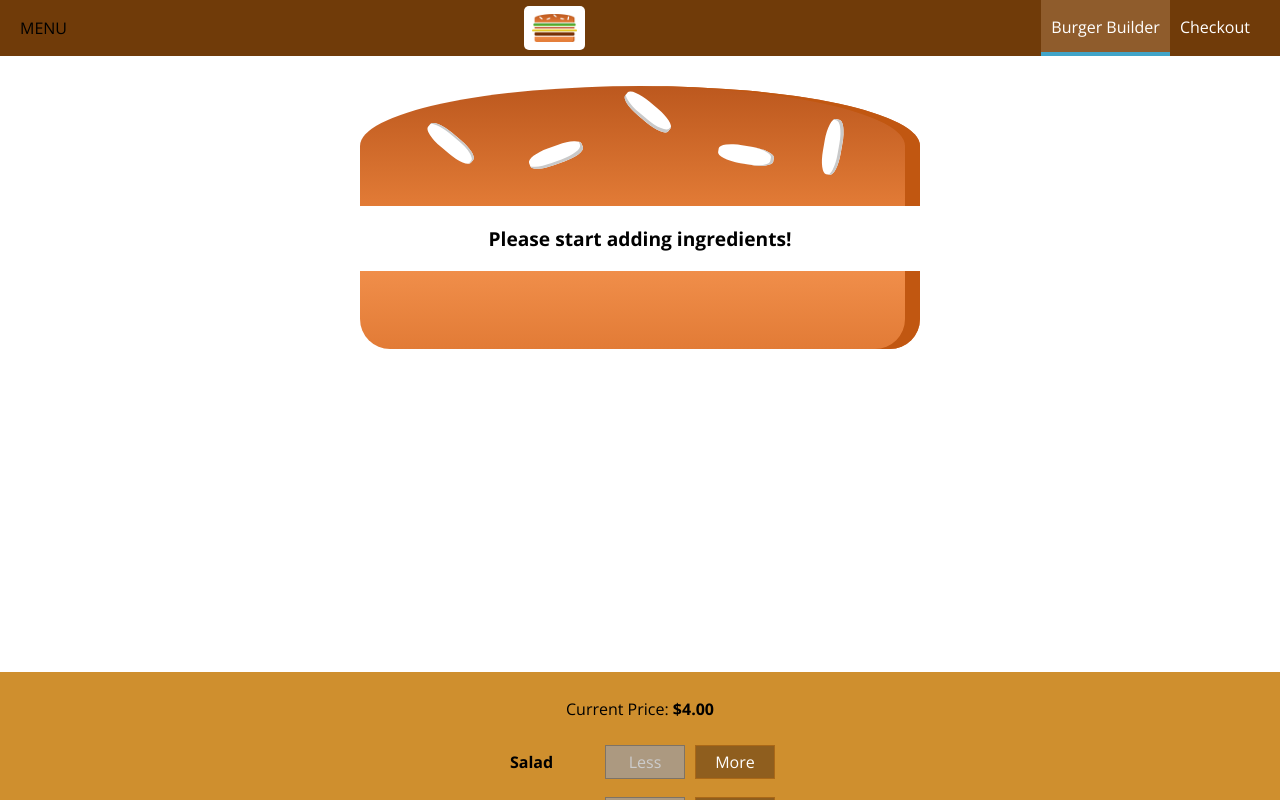
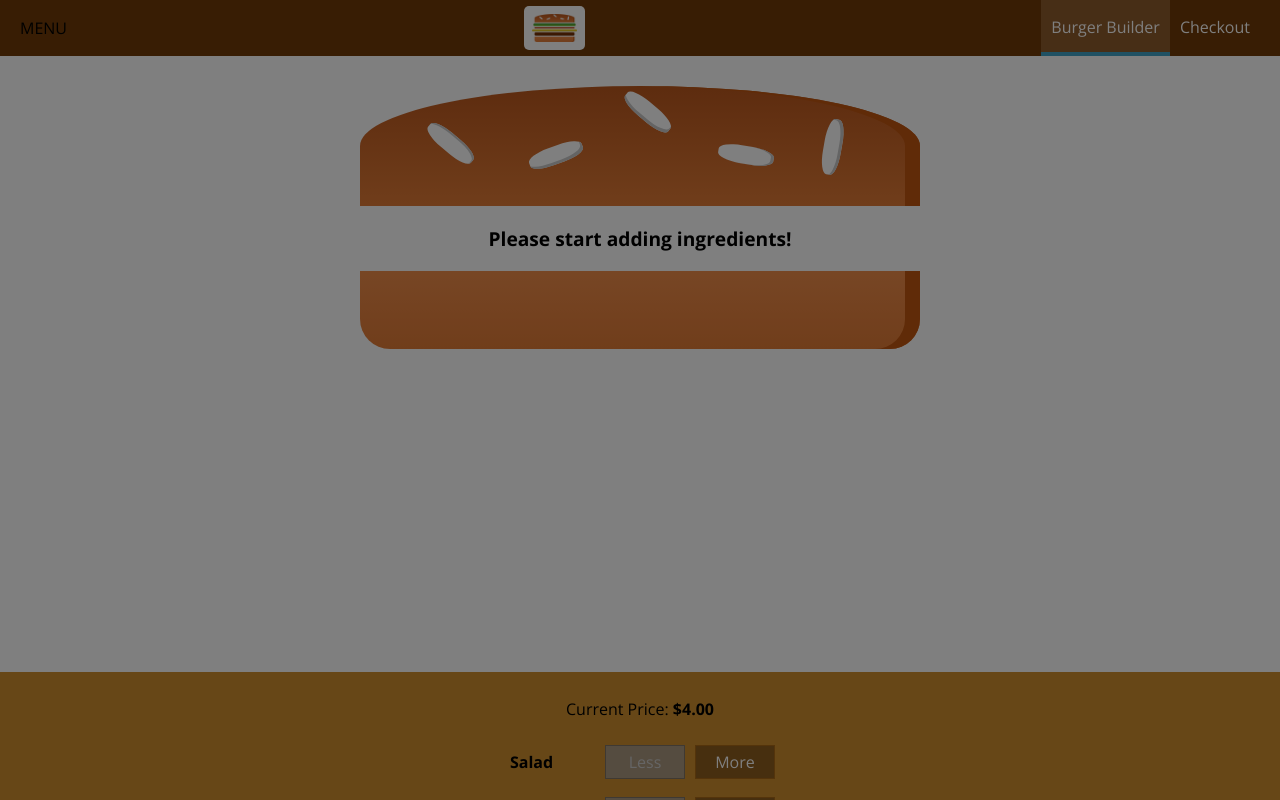
Before and after one commit to SlesarevRoman/burger-builder, a React app: page / in a window 1280 px wide. Shown: the top 800 px of the page. Built offline with nearby package versions, Linux system fonts and the light colour scheme.

Commit message:
lesson 179

```diff
--- a/src/components/Layout/Layout.js
+++ b/src/components/Layout/Layout.js
@@ -1,19 +1,35 @@
-import React from 'react';
+import React, {Component} from 'react';
 import Wrapper from '../../hoc/Wrapper';
 import styles from './Layout.module.css';
 import Toolbar from '../Navigation/Toolbar/Toolbar';
 import SideDrawer from '../Navigation/SideDrawer/SideDrawer';
 
 
-const layout = (props) => (
-  <Wrapper>
-    <Toolbar />
-    <SideDrawer />
-    <main className={styles.сontent}>
-      {props.children}
-    </main>
-  </Wrapper>
+class Layout extends Component {
+  state = {
+    showSideDrawer: true
+  }
 
-);
+  sideDrawerClosedHandler = () => {
+    this.setState({
+      showSideDrawer: false
+    });
+  }
 
-export default layout;
+  render () {
+    return (
+      <Wrapper>
+        <Toolbar />
+        <SideDrawer
+          closed={this.sideDrawerClosedHandler}
+          open={this.state.showSideDrawer}
+        />
+        <main className={styles.сontent}>
+          {this.props.children}
+        </main>
+      </Wrapper>
+    );
+  }
+}
+
+export default Layout;
--- a/src/components/Navigation/NavigationItems/NavigationItem/NavigationItem.module.css
+++ b/src/components/Navigation/NavigationItems/NavigationItem/NavigationItem.module.css
@@ -1,20 +1,40 @@
+.NavigationItem {
+  margin: 10px 0;
+  box-sizing: border-box;
+  display: block;
+  width: 100%;
+  align-items: center;
+}
+
+.NavigationItem a {
+  color: #8F5C2C;
+  text-decoration: none;
+  width: 100%;
+  box-sizing: border-box;
+  display: block;
+}
+
+.NavigationItem a:hover,
+.NavigationItem a:active,
+.NavigationItem a.active {
+  color: #40a4c8;
+}
+
+@media (min-width: 500px) {
   .NavigationItem {
     margin: 0;
-  box-sizing: border-box;
     display: flex;
     height: 100%;
+    width: auto;
     align-items: center;
     width: auto;
   }
 
   .NavigationItem a {
     color: white;
-  text-decoration: none;
     height: 100%;
     padding: 16px 10px;
     border-bottom: 4px solid transparent;
-  box-sizing: border-box;
-  display: block;
   }
 
   .NavigationItem a:hover,
@@ -24,3 +44,4 @@
     border-bottom: 4px solid #40a4c8;
     color: white;
   }
+}
--- a/src/components/Navigation/NavigationItems/NavigationItems.module.css
+++ b/src/components/Navigation/NavigationItems/NavigationItems.module.css
@@ -3,6 +3,13 @@
   padding: 0;
   list-style: none;
   display: flex;
+  flex-flow: column;
   align-items: center;
   height: 100%;
 }
+
+@media (min-width: 500px) {
+  .NavigationItems {
+    flex-flow: row;
+  }
+}
--- a/src/components/Navigation/SideDrawer/SideDrawer.js
+++ b/src/components/Navigation/SideDrawer/SideDrawer.js
@@ -2,12 +2,23 @@ import React from 'react';
 import Logo from '../../Logo/Logo';
 import NavigationItems from '../NavigationItems/NavigationItems';
 import styles from './SideDrawer.module.css'
+import Backdrop from '../../UI/Backdrop/Backdrop';
+import Wrapper from '../../../hoc/Wrapper';
 
 const sideDrawer = (props) => {
+  let attachedClasses = [styles.SideDrawer, styles.Close];
+  if (props.open) {
+    attachedClasses = [styles.SideDrawer, styles.Open];
+  }
 
-  return(
+  return (
+    <Wrapper>
+      <Backdrop
+        show={props.open}
+        clicked={props.closed}
+      />
       <div
-      className={styles.SideDrawer}
+        className={attachedClasses.join(' ')}
       >
         <div className={styles.Logo}>
           <Logo />
@@ -16,6 +27,7 @@ const sideDrawer = (props) => {
           <NavigationItems />
         </nav>
       </div>
+    </Wrapper>
   );
 };
 
--- a/src/components/Navigation/SideDrawer/SideDrawer.module.css
+++ b/src/components/Navigation/SideDrawer/SideDrawer.module.css
@@ -28,4 +28,5 @@
 
 .Logo {
   height: 11%;
+  margin-bottom: 32px;
 }
--- a/src/components/Navigation/Toolbar/Toolbar.js
+++ b/src/components/Navigation/Toolbar/Toolbar.js
@@ -9,7 +9,7 @@ const toolbar = (props) => (
     <div className={styles.Logo}>
       <Logo />
     </div>
-    <nav>
+    <nav className={styles.DesktopOnly}>
       <NavigationItems />
     </nav>
   </header>
--- a/src/components/Navigation/Toolbar/Toolbar.module.css
+++ b/src/components/Navigation/Toolbar/Toolbar.module.css
@@ -20,3 +20,9 @@
 .Logo {
   height: 80%;
 }
+
+@media (max-width: 499px) {
+  .DesktopOnly {
+    display: none;
+  }
+}
```
Lines whose indentation alone changed are shown as unchanged.
